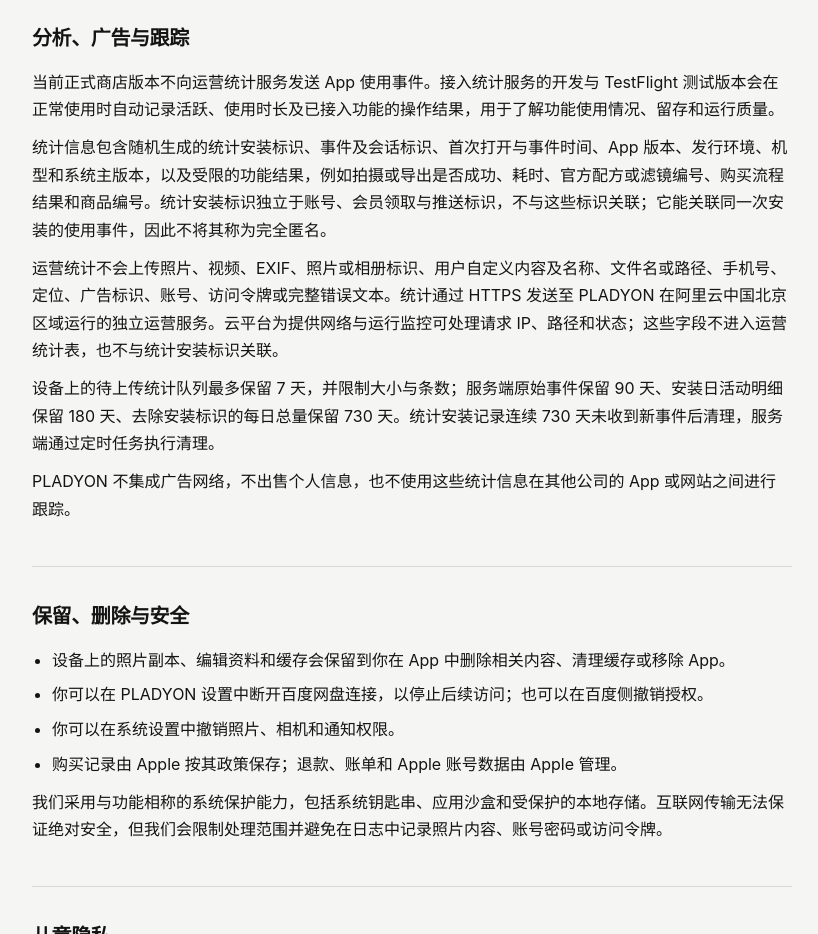
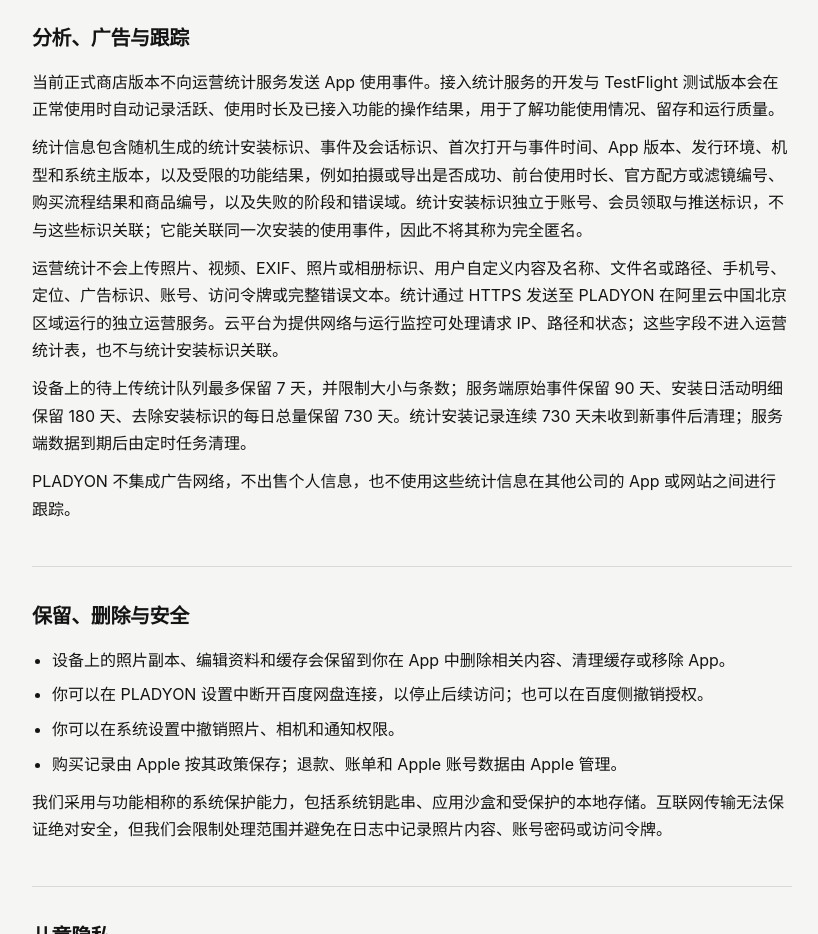
Before and after one commit to PladyChan/pladyon-support, a plain HTML site: page dist/privacy/index.html in a window 1280 px wide. Shown: the part 2700-3634 px from the top of the page, without its empty margins (228-1046 px from the left). Drawn offline with Linux system fonts and the light colour scheme.

Commit message:
Clarify foreground duration and bounded failure diagnostics

```diff
--- a/dist/privacy/index.html
+++ b/dist/privacy/index.html
@@ -71,9 +71,9 @@
         <section>
           <h2>分析、广告与跟踪</h2>
           <p>当前正式商店版本不向运营统计服务发送 App 使用事件。接入统计服务的开发与 TestFlight 测试版本会在正常使用时自动记录活跃、使用时长及已接入功能的操作结果，用于了解功能使用情况、留存和运行质量。</p>
-          <p>统计信息包含随机生成的统计安装标识、事件及会话标识、首次打开与事件时间、App 版本、发行环境、机型和系统主版本，以及受限的功能结果，例如拍摄或导出是否成功、耗时、官方配方或滤镜编号、购买流程结果和商品编号。统计安装标识独立于账号、会员领取与推送标识，不与这些标识关联；它能关联同一次安装的使用事件，因此不将其称为完全匿名。</p>
+          <p>统计信息包含随机生成的统计安装标识、事件及会话标识、首次打开与事件时间、App 版本、发行环境、机型和系统主版本，以及受限的功能结果，例如拍摄或导出是否成功、前台使用时长、官方配方或滤镜编号、购买流程结果和商品编号，以及失败的阶段和错误域。统计安装标识独立于账号、会员领取与推送标识，不与这些标识关联；它能关联同一次安装的使用事件，因此不将其称为完全匿名。</p>
           <p>运营统计不会上传照片、视频、EXIF、照片或相册标识、用户自定义内容及名称、文件名或路径、手机号、定位、广告标识、账号、访问令牌或完整错误文本。统计通过 HTTPS 发送至 PLADYON 在阿里云中国北京区域运行的独立运营服务。云平台为提供网络与运行监控可处理请求 IP、路径和状态；这些字段不进入运营统计表，也不与统计安装标识关联。</p>
-          <p>设备上的待上传统计队列最多保留 7 天，并限制大小与条数；服务端原始事件保留 90 天、安装日活动明细保留 180 天、去除安装标识的每日总量保留 730 天。统计安装记录连续 730 天未收到新事件后清理，服务端通过定时任务执行清理。</p>
+          <p>设备上的待上传统计队列最多保留 7 天，并限制大小与条数；服务端原始事件保留 90 天、安装日活动明细保留 180 天、去除安装标识的每日总量保留 730 天。统计安装记录连续 730 天未收到新事件后清理；服务端数据到期后由定时任务清理。</p>
           <p>PLADYON 不集成广告网络，不出售个人信息，也不使用这些统计信息在其他公司的 App 或网站之间进行跟踪。</p>
         </section>
 
```
